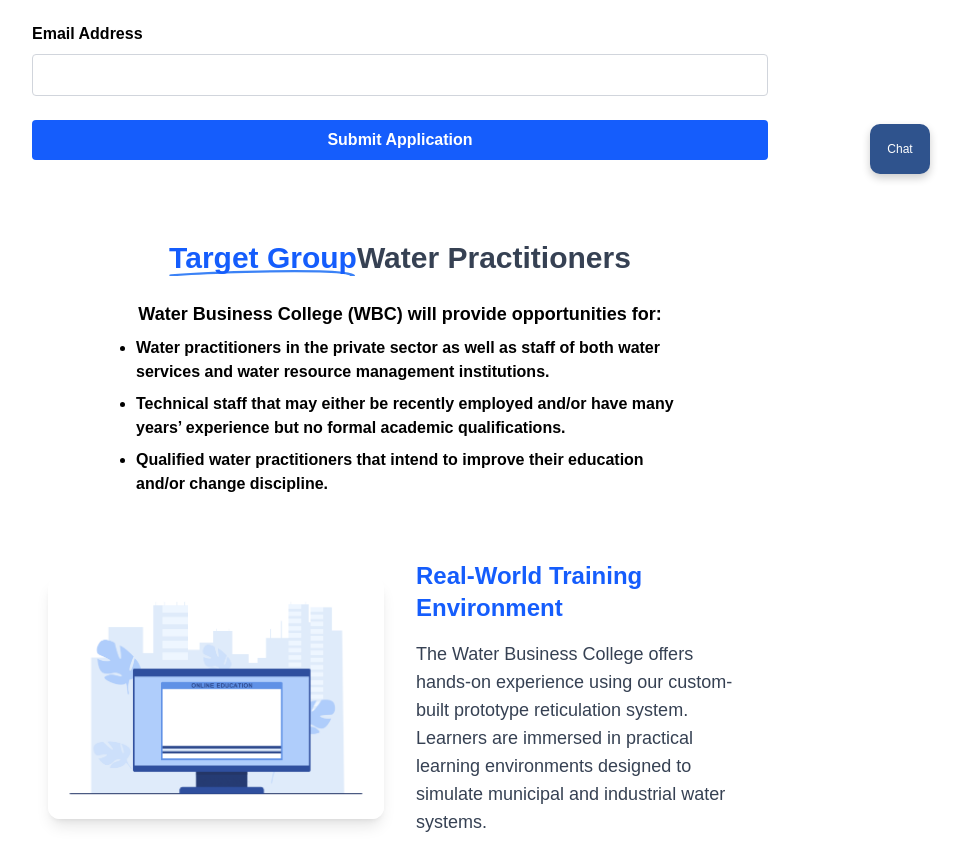
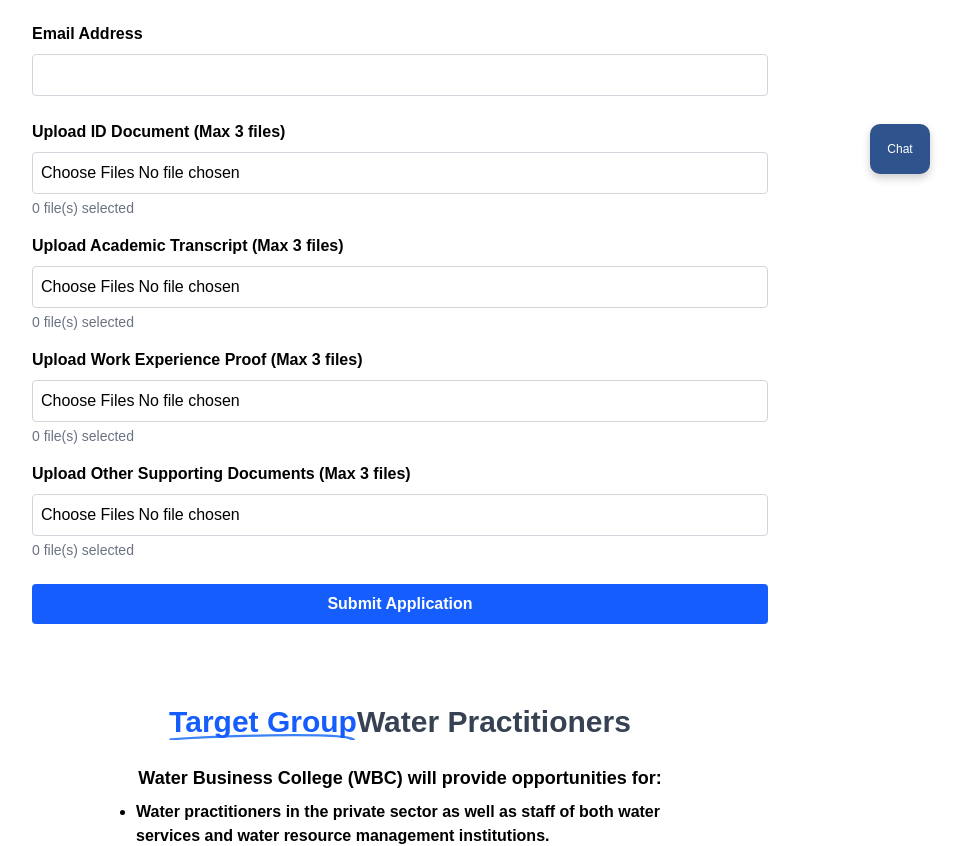
Before and after one commit to JvR-Hannes/waterbusinesscollege, a Next.js app: page /rpl-application in a window 1280 px wide. Shown: the part 606-1452 px from the top of the page, without its empty margins (240-1204 px from the left). Built offline with nearby package versions, Linux system fonts and the light colour scheme.

Commit message:
Changed the RPL Application form

```diff
--- a/src/app/rpl-application/page.tsx
+++ b/src/app/rpl-application/page.tsx
@@ -6,7 +6,6 @@
 
 const underlinePath = "M7.7,145.6C109,125,299.9,116.2,401,121.3c42.1,2.2,87.6,11.8,87.3,25.7";
 
-// List of qualification courses for the dropdown.
 const qualificationCourses = fullCourses
   .filter((course) => course.category === "Qualifications")
   .map((course) => course.title);
@@ -19,21 +18,41 @@
     email: "",
     course: qualificationCourses[0],
     motivation: "",
-    file: null as File | null,
+    uploads: {
+      file1: [] as File[],
+      file2: [] as File[],
+      file3: [] as File[],
+      file4: [] as File[],
+    },
   });
 
   const [status, setStatus] = useState("");
   const [loading, setLoading] = useState(false);
 
-  const handleChange = (e: React.ChangeEvent<HTMLInputElement | HTMLTextAreaElement | HTMLSelectElement>) => {
+  const handleChange = (
+    e: React.ChangeEvent<HTMLInputElement | HTMLTextAreaElement | HTMLSelectElement>
+  ) => {
     const { name, value } = e.target;
     setFormData((prev) => ({ ...prev, [name]: value }));
   };
 
-  /*const handleFileChange = (e: React.ChangeEvent<HTMLInputElement>) => {
-    const file = e.target.files?.[0] || null;
-    setFormData((prev) => ({ ...prev, file }));
-  };*/
+  const handleFileChange = (
+    e: React.ChangeEvent<HTMLInputElement>,
+    key: keyof typeof formData.uploads
+  ) => {
+    const files = Array.from(e.target.files || []);
+    if (files.length > 3) {
+      alert("You can only upload up to 3 files per section.");
+      return;
+    }
+    setFormData((prev) => ({
+      ...prev,
+      uploads: {
+        ...prev.uploads,
+        [key]: files,
+      },
+    }));
+  };
 
   const handleSubmit = async (e: React.FormEvent<HTMLFormElement>) => {
     e.preventDefault();
@@ -41,10 +60,14 @@
 
     const payload = new FormData();
     Object.entries(formData).forEach(([key, value]) => {
-      if (value instanceof Blob) {
-        payload.append(key, value); // for File
-      } else if (typeof value === "string") {
-        payload.append(key, value); // for text fields
+      if (key === "uploads") {
+        Object.entries(value).forEach(([uploadKey, files]) => {
+          (files as File[]).forEach((file) => {
+            payload.append(uploadKey, file);
+          });
+        });
+      } else {
+        payload.append(key, value as string);
       }
     });
 
@@ -65,7 +88,12 @@
           email: "",
           course: qualificationCourses[0],
           motivation: "",
-          file: null,
+          uploads: {
+            file1: [],
+            file2: [],
+            file3: [],
+            file4: [],
+          },
         });
       } else {
         setStatus(result.error || "Something went wrong.");
@@ -150,13 +178,83 @@
           />
         </div>
 
+        {/* Upload Sections */}
+        <div className="space-y-4">
+          <div>
+            <label htmlFor="upload1" className="block mb-2 font-semibold">
+              Upload ID Document (Max 3 files)
+            </label>
+            <input
+              id="upload1"
+              type="file"
+              multiple
+              accept=".pdf,.doc,.docx,.jpg,.png"
+              onChange={(e) => handleFileChange(e, "file1")}
+              className="w-full border border-gray-300 rounded p-2"
+            />
+            <p className="text-sm text-gray-500 mt-1">
+              {formData.uploads.file1.length} file(s) selected
+            </p>
+          </div>
+
+          <div>
+            <label htmlFor="upload2" className="block mb-2 font-semibold">
+              Upload Academic Transcript (Max 3 files)
+            </label>
+            <input
+              id="upload2"
+              type="file"
+              multiple
+              accept=".pdf,.doc,.docx,.jpg,.png"
+              onChange={(e) => handleFileChange(e, "file2")}
+              className="w-full border border-gray-300 rounded p-2"
+            />
+            <p className="text-sm text-gray-500 mt-1">
+              {formData.uploads.file2.length} file(s) selected
+            </p>
+          </div>
+
+          <div>
+            <label htmlFor="upload3" className="block mb-2 font-semibold">
+              Upload Work Experience Proof (Max 3 files)
+            </label>
+            <input
+              id="upload3"
+              type="file"
+              multiple
+              accept=".pdf,.doc,.docx,.jpg,.png"
+              onChange={(e) => handleFileChange(e, "file3")}
+              className="w-full border border-gray-300 rounded p-2"
+            />
+            <p className="text-sm text-gray-500 mt-1">
+              {formData.uploads.file3.length} file(s) selected
+            </p>
+          </div>
+
+          <div>
+            <label htmlFor="upload4" className="block mb-2 font-semibold">
+              Upload Other Supporting Documents (Max 3 files)
+            </label>
+            <input
+              id="upload4"
+              type="file"
+              multiple
+              accept=".pdf,.doc,.docx,.jpg,.png"
+              onChange={(e) => handleFileChange(e, "file4")}
+              className="w-full border border-gray-300 rounded p-2"
+            />
+            <p className="text-sm text-gray-500 mt-1">
+              {formData.uploads.file4.length} file(s) selected
+            </p>
+          </div>
+        </div>
+
         {/* Submit Button */}
         <div>
           <button
             type="submit"
             disabled={loading}
-            className={`w-full bg-blue-600 text-white font-semibold py-2 px-6 rounded transition duration-200 ${loading ? "opacity-50 cursor-not-allowed" : "hover:bg-blue-700"
-              }`}
+            className={`w-full bg-blue-600 text-white font-semibold py-2 px-6 rounded transition duration-200 ${loading ? "opacity-50 cursor-not-allowed" : "hover:bg-blue-700"}`}
           >
             {loading ? "Submitting..." : "Submit Application"}
           </button>
@@ -211,7 +309,7 @@
             Water practitioners in the private sector as well as staff of both water services and water resource management institutions.
           </li>
           <li>
-            {"Technical staff that may either be recently employed and/or have many years’ experience but no formal academic qualifications."}
+            Technical staff that may either be recently employed and/or have many years’ experience but no formal academic qualifications.
           </li>
           <li>
             Qualified water practitioners that intend to improve their education and/or change discipline.
@@ -231,9 +329,7 @@
           <div className="w-full md:w-1/2">
             <h4 className="text-2xl font-bold mb-4 text-blue-600">Real-World Training Environment</h4>
             <p className="text-gray-700 text-lg">
-              The Water Business College offers hands-on experience using our custom-built prototype
-              reticulation system. Learners are immersed in practical learning environments designed
-              to simulate municipal and industrial water systems.
+              The Water Business College offers hands-on experience using our custom-built prototype reticulation system. Learners are immersed in practical learning environments designed to simulate municipal and industrial water systems.
             </p>
           </div>
         </div>
--- a/src/components/Footer.tsx
+++ b/src/components/Footer.tsx
@@ -24,7 +24,7 @@
         {/* Contact Info */}
         <div className="px-25">
           <h3 className="font-semibold text-xl mb-8">Contact Us</h3>
-          <p className="mb-2">Email: <a href="mailto:contactus@waterbusinesscollege.co.za">info@waterbusinesscollege.co.za</a></p>
+          <p className="mb-2">Email: <a href="mailto:contactus@waterbusinesscollege.co.za">contactus@waterbusinesscollege.co.za</a></p>
           <p className="mb-2">Phone: +27 (0)81 727 9793</p>
           <p className="mt-2">Offices H4,<br />
             The Willows Office Park,<br />
```
